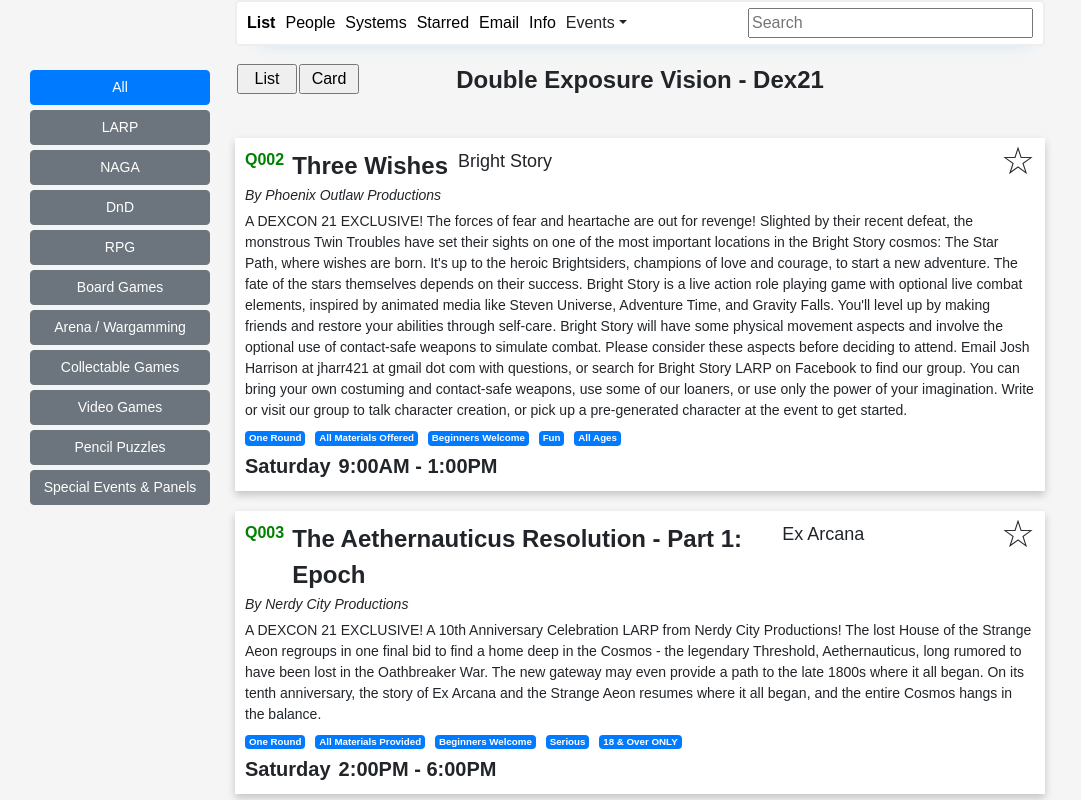
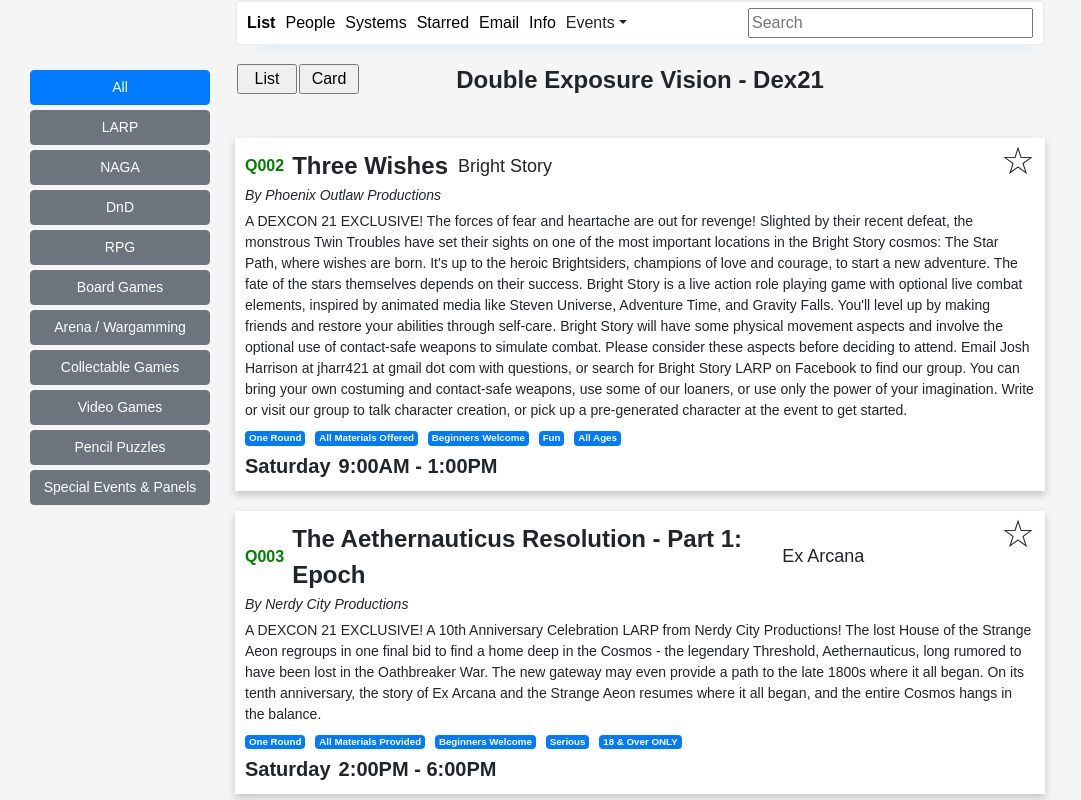
Before and after one commit to michaelsergio/doubleexposurevision, a React (Create React App) app: page / in a window 1280 px wide. Shown: the top 800 px of the page, without its empty margins (0-1081 px from the left). Built offline with nearby package versions, Linux system fonts and the light colour scheme.

Commit message:
Added flipmove

```diff
--- a/package.json
+++ b/package.json
@@ -6,6 +6,7 @@
     "classnames": "^2.2.6",
     "react": "^16.4.1",
     "react-dom": "^16.4.1",
+    "react-flip-move": "^3.0.2",
     "react-router": "^4.3.1",
     "react-router-dom": "^4.3.1",
     "react-scripts": "1.1.4"
--- a/src/App.css
+++ b/src/App.css
@@ -92,12 +92,16 @@ ul {
   margin-left: 10px;
   margin-right: 40px;
   display: inline;
+  margin-top: auto;
+  margin-bottom: auto;
 }
 .entry__id {
   color: green;
   font-weight: bold;
   margin-right:8px;
   display: inline;
+  margin-top: auto;
+  margin-bottom: auto;
 }
 .entry__id--filled {
   color: #b50202;
--- a/src/App.js
+++ b/src/App.js
@@ -7,12 +7,13 @@ import { parseEntry, getAllEntryTexts } from './doubleexposure.js'
 import { HashRouter as Router,
          Route, Link, Switch, NavLink} from 'react-router-dom'
 import cn from 'classnames/bind';
+import FlipMove from 'react-flip-move';
 
 
 /*
  * TODO:
  * Should have day dividers.
- * Add sort order.
+ * Add sort order. animations: joshwcomeau/react-flip-move
  * Add Agenda view for starred.
  */
 
@@ -23,8 +24,7 @@ function EventItem(props) {
         "event--active": name === source,
     });
     return (
-        <li className={dropdownClasses}
-            onClick={props.changeEvent}>{name}</li>
+        <li className={dropdownClasses} onClick={props.changeEvent}>{name}</li>
     );
 }
 
@@ -49,7 +49,7 @@ function Navigation(props) {
     const searchFilter = props.searchFilter;
 
     const events = ["Dex21", "Dex20"].map((x) => {
-        return (<EventItem name={x} source={source}
+        return (<EventItem key={x} name={x} source={source}
             changeEvent={changeEvent} />)
     });
     return (
@@ -65,7 +65,9 @@ function Navigation(props) {
                     id="dropdownMenuLink"
                     aria-haspopup="true" aria-expanded="false">Events</div>
                 <div className="dropdown-menu" aria-labelledby="dropdownMenuButton">
+                    <ul>
                         {events}
+                    </ul>
                 </div>
             </li>
             <li className="navigation__search"> <form>
@@ -153,7 +155,9 @@ function StarredEntryList(props) {
     }
     return (<div>
         <GridButtons changeLayout={changeLayout} />
+        <FlipMove enterAnimation="fade" leaveAnimation="fade">
             {entryList}
+        </FlipMove>
     </div>);
 }
 
@@ -230,15 +234,17 @@ function Email(props) {
   );
 }
 
-function SeeAlso(props) {
+class SeeAlso extends Component {
+    render() {
         const classes = cn("entry__see-also", {
-        "entry__see-also--listview": props.isListView,
+            "entry__see-also--listview": this.props.isListView,
         });
-  const seeAlso = props.txt.split(",")
+        const seeAlso = this.props.txt.split(",")
             .map((x) => x.trim())
         //.map((x) => <Link to={"/" + x}>{x}</Link> );
             .map((x) => <a key={x} href={"#" + x}>{x}</a> );
         return ( <div className={classes}>See Also: {seeAlso}</div>)
+    }
 }
 
 function PeopleList(props) {
@@ -259,12 +265,13 @@ function PeopleList(props) {
     </div>);
 }
 
-function Entry(props) {
-    const e = props.dict;
+class Entry extends Component {
+    render() {
+        const e = this.props.dict;
         const savedClasses = cn("entry__save", {
-        "entry__save--saved": props.saved
+            "entry__save--saved": this.props.saved
         });
-    const isListView = props.view === "List";
+        const isListView = this.props.view === "List";
         const isFull = e !== undefined && e.status.indexOf("FILLED") !== -1;
         const idClasses = cn("entry__id", {
             "entry__id--filled": isFull,
@@ -292,7 +299,7 @@ function Entry(props) {
                     <div className="entry__name"> {e.name} </div>
                     <div className="entry__type"> {e.type} </div>
                     <div className={savedClasses} saved={e.saved}
-          onClick={props.clickSave}></div>
+                        onClick={this.props.clickSave}></div>
                 </div>
                 <div className={byRowClasses}>
                     {e.author && <div className="entry__author">By {e.author}</div>}
@@ -315,6 +322,7 @@ function Entry(props) {
                 </div>
             </div>
         )
+    }
 }
 
 function isSelected(title, filters) {
@@ -342,6 +350,7 @@ function FilterButtons(props) {
         });
         return (<input
             className={buttonClasses}
+            key={t}
             type="button"
             onClick={filter}
             value={t} />);
```
Also changed, not shown: 1 other file (tests, documents, lock files or other folders). Lines whose indentation alone changed are shown as unchanged.
